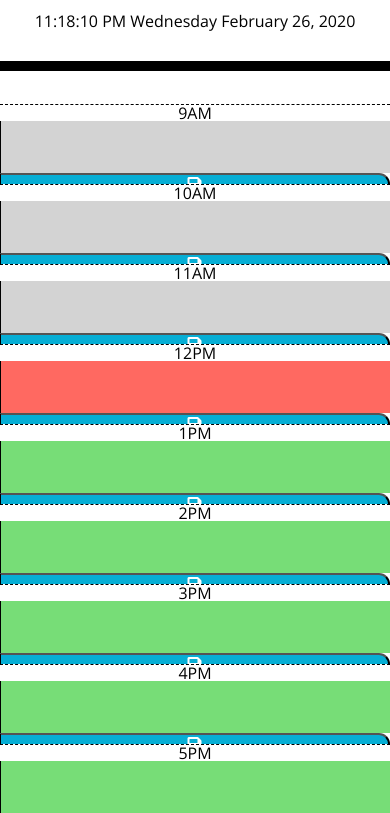
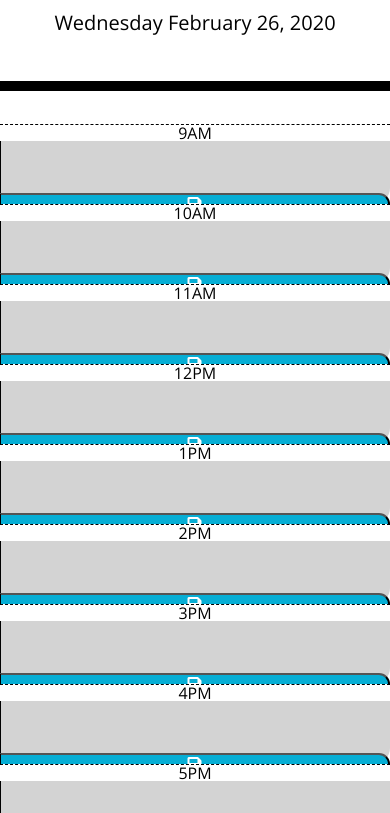
Before and after one commit to Spiralout92/Work-Day-Scheduler, a plain HTML site: page index.html in a window 390 px wide. Shown: the part 256-1069 px from the top of the page. Drawn offline with nearby package versions, Linux system fonts and the light colour scheme.

Commit message:
added majority of java

```diff
--- a/index.html
+++ b/index.html
@@ -27,87 +27,172 @@
       <h1 class="display-3">Work Day Scheduler</h1>
       <p class="lead">A simple calendar app for scheduling your work day</p>
       <p id="currentDay" class="lead"></p>
-      <div class="date"></div>
+
     </header>
 
 
     <div class="container">
 
-      <div class="row time-block">
+      <div class="row time-block" data-hour= "9">
         <div class="col-sm-1 hour">9AM</div>
-        <textarea class="col-sm-10 description past"></textarea>
-        <button type="button" class="col-sm-1 saveBtn i:hover"><i class="fas fa-save"></i></button>
+        <textarea class="col-sm-10 description"></textarea>
+        <button type="button" class="col-sm-1 saveBtn"><i class="fas fa-save"></i></button>
       </div>
 
-      <div class="row time-block">
+      <div class="row time-block" data-hour= "10">
         <div class="col-sm-1 hour">10AM</div>
-        <textarea class="col-sm-10 description past"></textarea>
-        <button type="button" class="col-sm-1 saveBtn i:hover"><i class="fas fa-save"></i></button>
+        <textarea class="col-sm-10 description"></textarea>
+        <button type="button" class="col-sm-1 saveBtn"><i class="fas fa-save"></i></button>
       </div>
 
-      <div class="row time-block">
+      <div class="row time-block" data-hour= "11">
         <div class="col-sm-1 hour">11AM</div>
-        <textarea class="col-sm-10 description past"></textarea>
-        <button type="button" class="col-sm-1 saveBtn i:hover"><i class="fas fa-save"></i></button>
+        <textarea class="col-sm-10 description"></textarea>
+        <button type="button" class="col-sm-1 saveBtn"><i class="fas fa-save"></i></button>
       </div>
 
-      <div class="row time-block">
+      <div class="row time-block" data-hour= "12">
         <div class="col-sm-1 hour">12PM</div>
-        <textarea class="col-sm-10 description present"></textarea>
-        <button type="button" class="col-sm-1 saveBtn i:hover"><i class="fas fa-save"></i></button>
+        <textarea class="col-sm-10 description"></textarea>
+        <button type="button" class="col-sm-1 saveBtn"><i class="fas fa-save"></i></button>
       </div>
 
-      <div class="row time-block">
+      <div class="row time-block" data-hour= "13">
         <div class="col-sm-1 hour">1PM</div>
-        <textarea class="col-sm-10 description future"></textarea>
-        <button type="button" class="col-sm-1 saveBtn i:hover"><i class="fas fa-save"></i></button>
+        <textarea class="col-sm-10 description"></textarea>
+        <button type="button" class="col-sm-1 saveBtn"><i class="fas fa-save"></i></button>
       </div>
 
-      <div class="row time-block">
+      <div class="row time-block" data-hour="14">
         <div class="col-sm-1 hour">2PM</div>
-        <textarea class="col-sm-10 description future"></textarea>
-        <button type="button" class="col-sm-1 saveBtn i:hover"><i class="fas fa-save"></i></button>
+        <textarea class="col-sm-10 description"></textarea>
+        <button type="button" class="col-sm-1 saveBtn"><i class="fas fa-save"></i></button>
       </div>
 
-      <div class="row time-block">
+      <div class="row time-block" data-hour= "15">
         <div class="col-sm-1 hour">3PM</div>
-        <textarea class="col-sm-10 description future"></textarea>
-        <button type="button" class="col-sm-1 saveBtn i:hover"><i class="fas fa-save"></i></button>
+        <textarea class="col-sm-10 description"></textarea>
+        <button type="button" class="col-sm-1 saveBtn"><i class="fas fa-save"></i></button>
       </div>
 
-      <div class="row time-block">
+      <div class="row time-block" data-hour= "16">
         <div class="col-sm-1 hour">4PM</div>
-        <textarea class="col-sm-10 description future"></textarea>
-        <button type="button" class="col-sm-1 saveBtn i:hover"><i class="fas fa-save"></i></button>
+        <textarea class="col-sm-10 description"></textarea>
+        <button type="button" class="col-sm-1 saveBtn"><i class="fas fa-save"></i></button>
       </div>
 
-      <div class="row time-block">
+      <div class="row time-block" data-hour= "17">
         <div class="col-sm-1 hour">5PM</div>
-        <textarea class="col-sm-10 description future"></textarea>
-        <button type="button" class="col-sm-1 saveBtn i:hover"><i class="fas fa-save"></i></button>
+        <textarea class="col-sm-10 description"></textarea>
+        <button type="button" class="col-sm-1 saveBtn"><i class="fas fa-save"></i></button>
       </div>
 
     </div>
 
-    <script src="https://code.jquery.com/jquery-3.4.1.min.js"></script>
-    <script src="https://cdnjs.cloudflare.com/ajax/libs/moment.js/2.24.0/moment.min.js"></script>
+  <script src="https://code.jquery.com/jquery-3.4.1.min.js"></script>
+  <script src="https://cdnjs.cloudflare.com/ajax/libs/moment.js/2.24.0/moment.min.js"></script>
 
     <script>
-      // With this, the date and time are updated constantly.
-      var time = moment().format('LTS dddd LL');
-      $('.date').text(time);
-      var dateTime = null,
-      date = null;
-      var update = function() {
-        date = moment(new Date())
-        var time = moment().format('LTS dddd LL');
-        $('.date').text(time);
-      };
-      $(document).ready(function() {
-        dateTime = $('#dateTime')
-        update();
-        setInterval(update, 1000);
-      });
+
+      var timeDay = moment().format('dddd LL');
+
+      var blockTime = $(".time-block");
+
+      var hrCurrent = moment().format("H");
+
+
+      var toDoItems = [];
+
+      function coloredEvents() {
+        blockTime.each(function() {
+          var thisBlock = $(this);
+          var thisHour = parseInt(thisBlock.attr("data-hour"));
+
+          if(thisHour < hrCurrent) {
+            thisBlock.addClass("past").removeClass("present future");
+          }
+
+          if(thisHour == hrCurrent) {
+            thisBlock.addClass("present").removeClass("past future");
+          }
+
+          if(thisHour > hrCurrent) {
+            thisBlock.addClass("future").removeClass("present past");
+          }
+        });
+      }
+
+
+
+
+
+
+      function startSched() {
+
+        blockTime.each(function(){
+          var thisTime = $(this);
+          var thisTimeHr = parseInt(thisTime.attr("data-hour"));
+
+          var schedObj = {
+
+            hour: thisTimeHr,
+
+            text: "",
+          }
+
+          toDoItems.push(schedObj);
+
+
+        });
+
+        localStorage.setItem("todos", JSON.stringify(toDoItems));
+
+      }
+
+
+      function schedRender() {
+        toDoItems = localStorage.getItem("todos");
+        toDoItems = JSON.parse(toDoItems);
+
+        for (var i = 0; i < toDoItems.length; i++){
+          var itemHr = toDoItems[i].hour;
+          var itemText = toDoItems[i].text;
+
+          $("[data-hour=" + itemHr + "]").children(".description").val(itemText);
+        }
+      }
+
+      function saveButton() {
+        var thisBlock = $(this).parent();
+
+        var hourUpdate = $(this).parent().attr("data-hour");
+        var addItem = (($(this).parent()).children(".description")).val();
+
+        for (var r = 0; r < toDoItems.length; r++) {
+          if (toDoItems[r].hour == hourUpdate) {
+            toDoItems[r].text = addItem;
+          }
+        }
+        localStorage.setItem("todos", JSON.stringify(toDoItems));
+        schedRender();
+      }
+
+$(document).ready(function() {
+  coloredEvents();
+
+  if(!localStorage.getItem("todos")){
+    startSched();
+  }
+
+  schedRender();
+
+  $("#currentDay").text(timeDay);
+
+  $(".saveBtn").on("click", saveButton);
+});
+
+
+
     </script>
 
   </body>
```
Also changed, not shown: style.css (+10 -10 lines).
